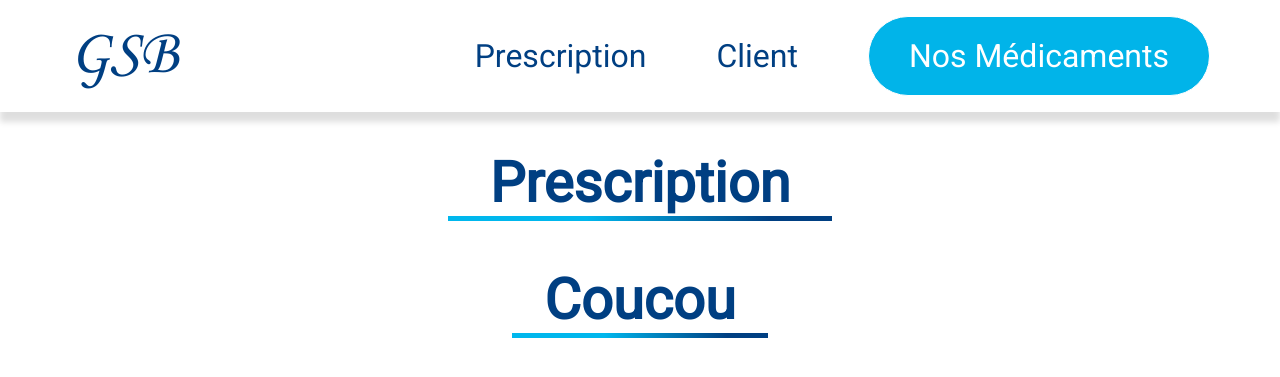
After one commit to danou294/GSB, a Symfony app: template templates/pages/Prescription.html.twig in a window 1280 px wide. The commit adds this page. Shown: the top 377 px of the page. Run offline with Twig, Linux system fonts and the light colour scheme; the template is opened without the code that fills it, so the values that code supplies are empty; some libraries are stand-ins or nearby versions.

Commit message:
Ajout de la page Prescription et des fichiers css

```diff
--- a/templates/base.html.twig
+++ b/templates/base.html.twig
@@ -6,6 +6,8 @@
     <meta charset="UTF-8">
     <title>{% block title %}<u>Nos Medicaments</u>{% endblock %}</title>
     <link rel="stylesheet" href={{ asset('assets/css/style_daniel.css') }}
+    <link rel="stylesheet" href={{ asset('assets/css/style_tuani.css') }}
+    <link rel="stylesheet" href={{ asset('assets/css/style_john.css') }}
 
     {% block stylesheets %}{% endblock %}
 </head>
@@ -16,7 +18,7 @@
 <nav>
     <ul class="menu">
         <li class="navbar-titre"><a  href="#" >gsb</a></li>
-        <li class="navbar-l"><a href="#" >Prescription</a></li>
+        <li class="navbar-l"><a href="/controller/prescription" >Prescription</a></li>
         <li class="navbar-l"><a href="#" >Client</a></li>
         <li class="li-spe navbar-l"><a class="a-spe" href="#" ><span class="navbar-bordure" >Nos Médicaments</span></a></li>
 
--- /dev/null
+++ b/templates/pages/Prescription.html.twig
@@ -0,0 +1,11 @@
+{% extends './base.html.twig' %}
+
+{%  block title 'Accueil GSB' %}
+{% block body %}
+
+    <h1><div><span class="soulign">Prescription</span></div></h1>
+
+    <h2><span class="soulign">Coucou</span></h2>
+
+    </div>
+{% endblock %}
```
Also changed, not shown: src/Controller/ControllerPrescriptionController.php (added, +20 -0 lines), public/assets/css/style_tuani.css (added).
